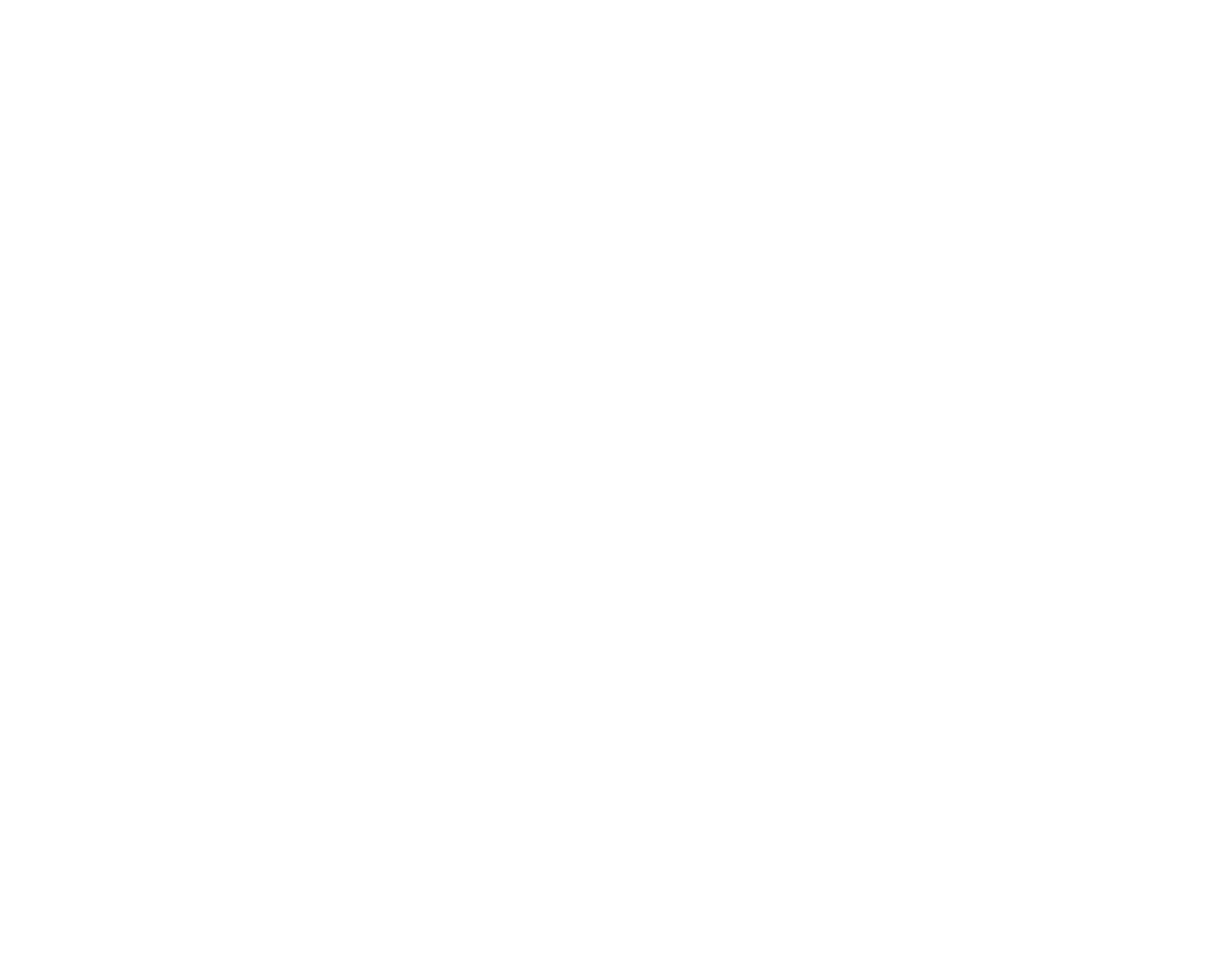
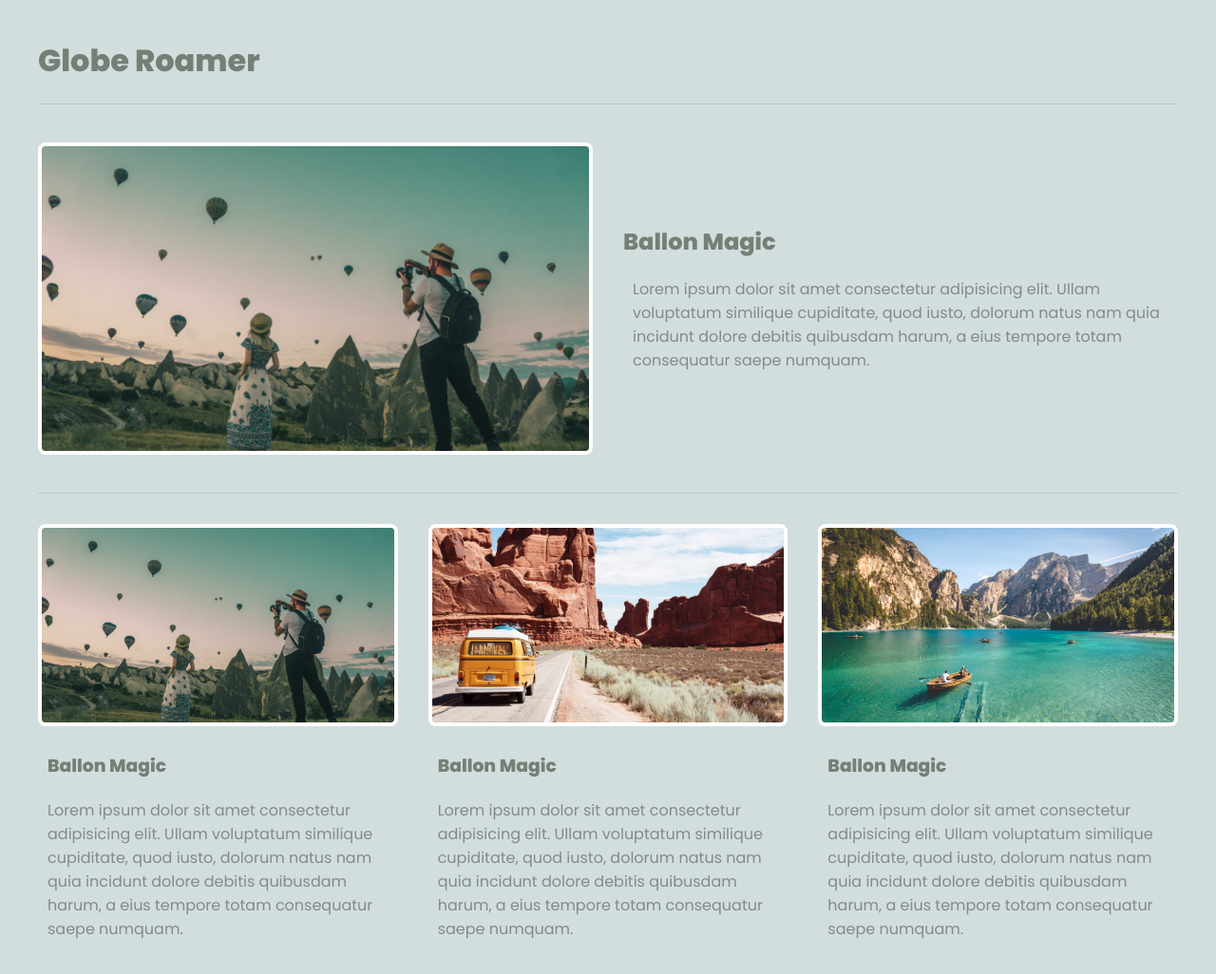
Before and after one commit to GinoongFlores/CSS-Flexbox-And-Grid, a plain HTML site: page css-grid-layout/grid-2-multi-column/index.html in a window 1280 px wide. Shown: the whole page at 95% size. Before the commit the page ends 800 px from the top, so only its background shows below. Drawn offline with Linux system fonts and the light colour scheme.

Commit message:
finish the grid-2-multi-column

```diff
--- a/css-grid-layout/grid-1-basics/style.css
+++ b/css-grid-layout/grid-1-basics/style.css
@@ -17,8 +17,8 @@ body {
 	grid-template-columns: repeat(6, 1fr);
 	grid-template-rows: 100px 200px 300px;
 	gap: 1rem;
-	justify-items: stretch;
-	align-items: stretch;
+	justify-items: stretch; /* default */
+	align-items: stretch; /* default */
 
 	background: #eee;
 	max-width: 900px;
--- a/css-grid-layout/grid-2-multi-column/index.html
+++ b/css-grid-layout/grid-2-multi-column/index.html
@@ -9,7 +9,61 @@
 </head>
 
 <body>
-    <h1></h1>
+    <header>
+        <h1>Globe Roamer</h1>
+    </header>
+
+    <main class="grid-container">
+
+        <article class="featured">
+            <img src="img/1.png" alt="featured image">
+            <div>
+                <h2>
+                    Ballon Magic
+                </h2>
+                <p>Lorem ipsum dolor sit amet consectetur adipisicing elit. Ullam voluptatum similique cupiditate, quod
+                    iusto, dolorum natus nam quia incidunt dolore debitis quibusdam harum, a eius tempore totam
+                    consequatur saepe numquam.</p>
+            </div>
+        </article>
+
+        <article class="top-three">
+            <img src="img/1.png" alt="image" class="article-img">
+            <div>
+                <h3>
+                    Ballon Magic
+                </h3>
+                <p>Lorem ipsum dolor sit amet consectetur adipisicing elit. Ullam voluptatum similique cupiditate, quod
+                    iusto, dolorum natus nam quia incidunt dolore debitis quibusdam harum, a eius tempore totam
+                    consequatur saepe numquam.</p>
+            </div>
+        </article>
+
+        <article class="top-three">
+            <img src="img/2.png" alt="image" class="article-img">
+            <div>
+                <h3>
+                    Ballon Magic
+                </h3>
+                <p>Lorem ipsum dolor sit amet consectetur adipisicing elit. Ullam voluptatum similique cupiditate, quod
+                    iusto, dolorum natus nam quia incidunt dolore debitis quibusdam harum, a eius tempore totam
+                    consequatur saepe numquam.</p>
+            </div>
+        </article>
+
+        <article class="top-three">
+            <img src="img/3.png" alt="image" class="article-img">
+            <div>
+                <h3>
+                    Ballon Magic
+                </h3>
+                <p>Lorem ipsum dolor sit amet consectetur adipisicing elit. Ullam voluptatum similique cupiditate, quod
+                    iusto, dolorum natus nam quia incidunt dolore debitis quibusdam harum, a eius tempore totam
+                    consequatur saepe numquam.</p>
+            </div>
+        </article>
+    </main>
+
 </body>
 
 </html>
--- a/css-grid-layout/grid-2-multi-column/style.css
+++ b/css-grid-layout/grid-2-multi-column/style.css
@@ -0,0 +1,89 @@
+@import url("https://fonts.googleapis.com/css2?family=Poppins:wght@200;400;500;600;800&family=VT323&display=swap");
+
+* {
+	box-sizing: border-box;
+}
+
+body {
+	margin: 20px;
+	font-family: "Poppins";
+	background-color: #d1dedd;
+}
+
+ul,
+li {
+	padding: 0;
+	list-style-type: none;
+}
+
+h1,
+h2,
+h3 {
+	color: #767f76;
+}
+
+p {
+	color: #828b8a;
+}
+
+header {
+	max-width: 1200px;
+	margin: 40px auto;
+	border-bottom: 1px solid #bbc7c7;
+}
+
+article.featured img,
+article img {
+	/* To prevent overlapping of images. Add image a width of 100% to let images size based on the column they're allocated. */
+	width: 100%;
+	height: auto;
+	object-fit: cover;
+	aspect-ratio: 16/9;
+	border: 4px solid #fff;
+	border-radius: 8px;
+}
+
+article p,
+article h3 {
+	margin: 20px 10px;
+}
+
+.grid-container {
+	display: grid;
+	grid-template-columns: repeat(3, 1fr);
+	gap: 2rem;
+
+	margin: 20px auto;
+	max-width: 1200px;
+}
+
+article.featured {
+	grid-column: span 3;
+	display: grid;
+	grid-template-columns: repeat(2, 1fr);
+	align-items: center;
+	gap: 2rem;
+
+	border-bottom: 1px solid #bbc7c7;
+	padding-bottom: 2.5rem;
+}
+
+/* responsiveness */
+
+@media screen and (max-width: 930px) {
+	article {
+		display: grid;
+		grid-column: span 3;
+		grid-template-columns: repeat(2, 1fr);
+		gap: 2rem;
+		align-items: center;
+	}
+}
+
+@media screen and (max-width: 760px) {
+	article.featured,
+	article {
+		display: block;
+		margin: 0 20px;
+	}
+}
```
